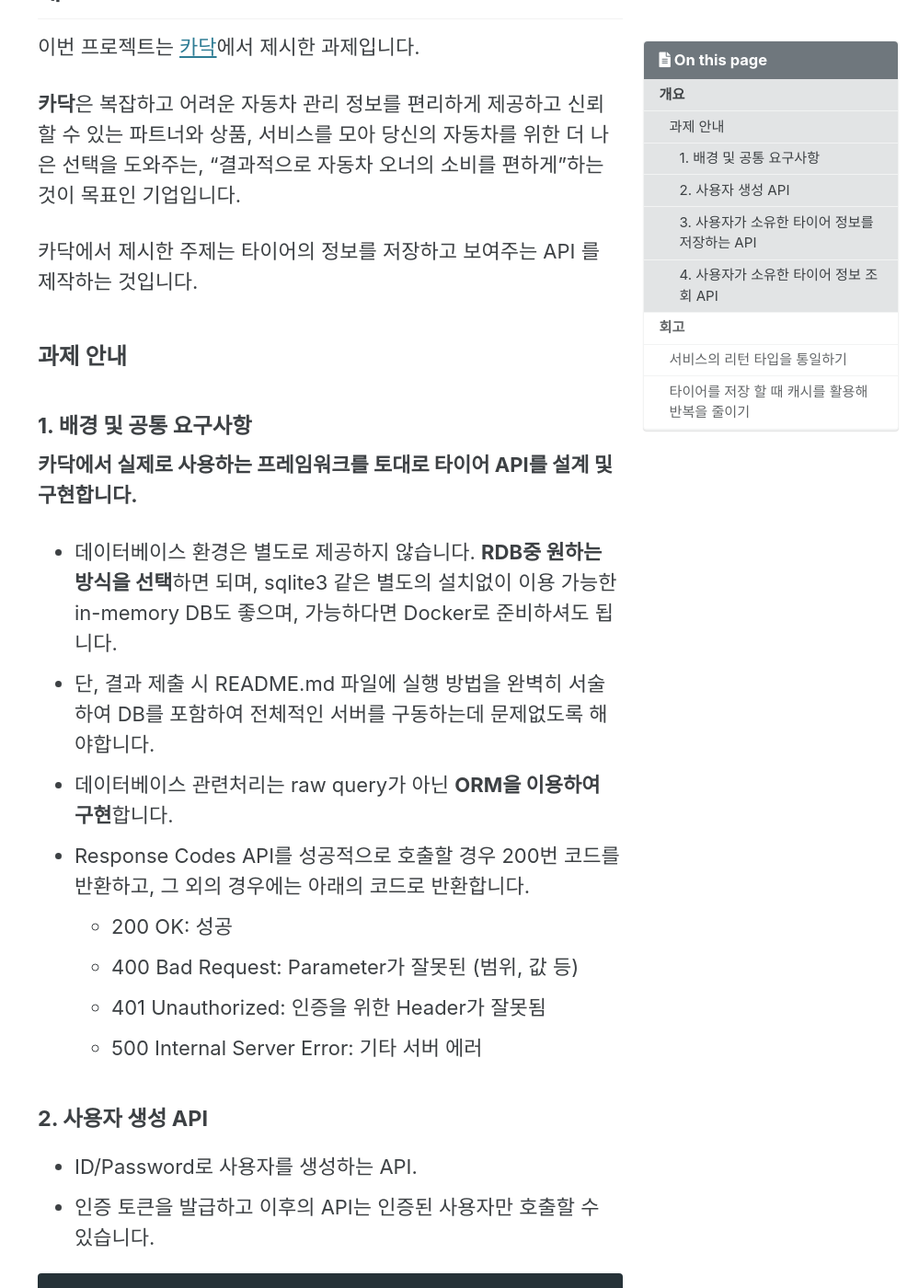
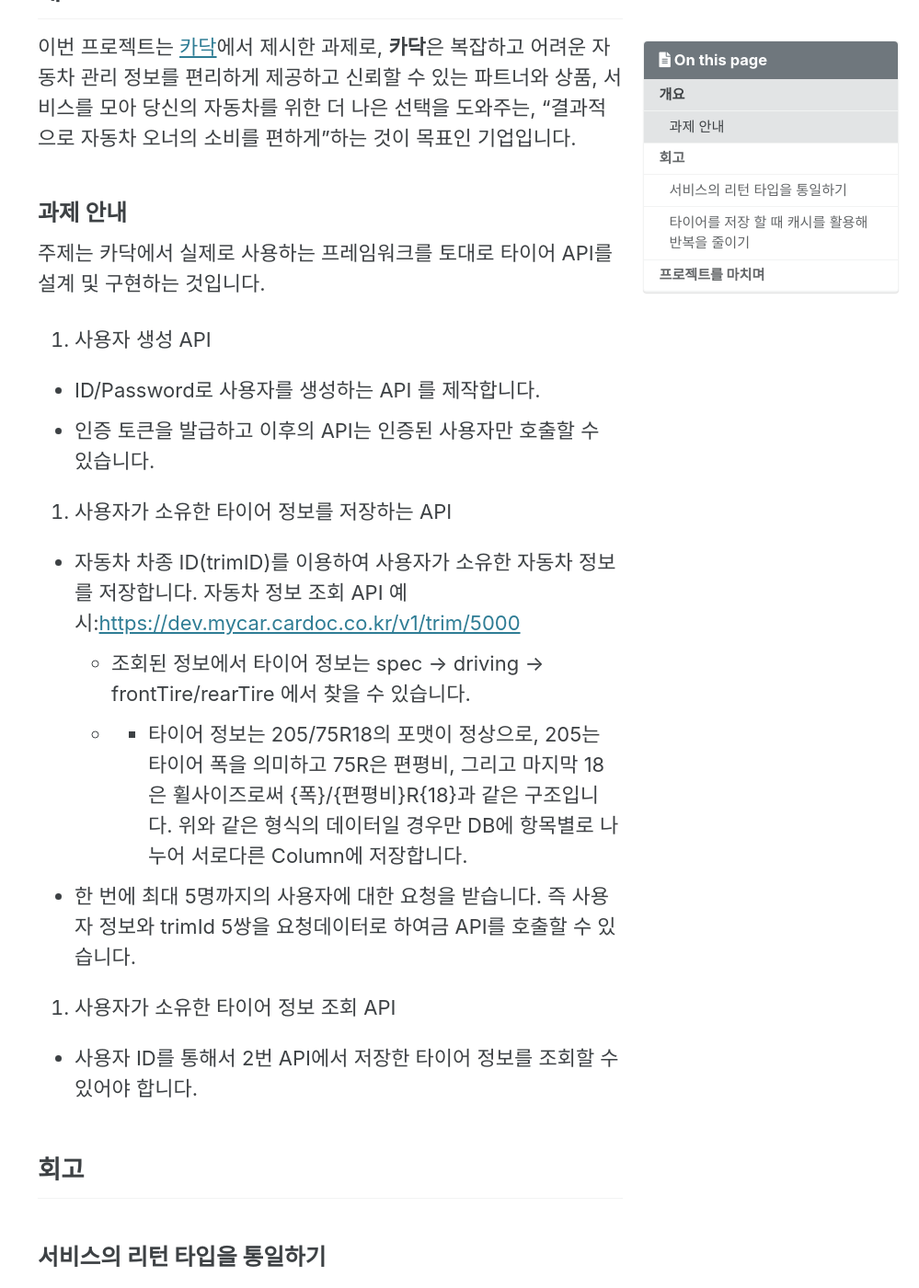
Before and after one commit to chinsanchung/chinsanchung.github.com, a Jekyll site: the page built from _posts/2021-11-29-preonboarding-seventh.md, in a window 1280 px wide and 1400 px high, scrolled down 343 px. Shown: the whole window at 92% size, without its empty margins (281-1280 px from the left). Built offline with Jekyll 4.4.1, drawn with Linux system fonts in a browser that asks for light colours; cached includes are drawn as plain includes; some of the changed text lies outside the part shown.

Commit message:
fix: 개요 수정, 과제 안내 항목의 형식 정리, 후기 작성
- 개요를 수정하고, 과제 안내 항목의 형식을 다른 프로젝트에 맞춰 정리하고 요약했습니다.
- 후기인 프로젝트를 마치며 항목을 작성했습니다.

````diff
--- a/_posts/2021-11-29-preonboarding-seventh.md
+++ b/_posts/2021-11-29-preonboarding-seventh.md
@@ -18,81 +18,29 @@ tags:
   - 카닥
 ---
 
-원티드와 위코드에서 지원하는 [원티드 프리온보딩 백엔드 코스](https://www.wanted.co.kr/events/pre_onboarding_course_4)의 일곱 번째 과제를 수행한 경험을 정리하고자 이 글을 작성했습니다. [Github repository 링크](https://github.com/chinsanchung/preonboarding_cardoc)에서 작성한 코드를 확인하실 수 있습니다.
+원티드와 위코드에서 지원하는 [원티드 프리온보딩 백엔드 코스](https://www.wanted.co.kr/events/pre_onboarding_course_4)의 일곱 번째 과제를 수행한 경험을 정리합니다. [Github Repository](https://github.com/chinsanchung/preonboarding_cardoc)에서 코드를 확인하실 수 있습니다.
 
 ## 개요
 
-이번 프로젝트는 [카닥](https://www.cardoc.co.kr/)에서 제시한 과제입니다.
-
-**카닥**은 복잡하고 어려운 자동차 관리 정보를 편리하게 제공하고 신뢰할 수 있는 파트너와 상품, 서비스를 모아 당신의 자동차를 위한 더 나은 선택을 도와주는, "결과적으로 자동차 오너의 소비를 편하게"하는 것이 목표인 기업입니다.
-
-카닥에서 제시한 주제는 타이어의 정보를 저장하고 보여주는 API 를 제작하는 것입니다.
+이번 프로젝트는 [카닥](https://www.cardoc.co.kr/)에서 제시한 과제로, **카닥**은 복잡하고 어려운 자동차 관리 정보를 편리하게 제공하고 신뢰할 수 있는 파트너와 상품, 서비스를 모아 당신의 자동차를 위한 더 나은 선택을 도와주는, "결과적으로 자동차 오너의 소비를 편하게"하는 것이 목표인 기업입니다.
 
 ### 과제 안내
 
-#### 1. 배경 및 공통 요구사항
+주제는 카닥에서 실제로 사용하는 프레임워크를 토대로 타이어 API를 설계 및 구현하는 것입니다.
 
-**카닥에서 실제로 사용하는 프레임워크를 토대로 타이어 API를 설계 및 구현합니다.**
+1. 사용자 생성 API
 
-- 데이터베이스 환경은 별도로 제공하지 않습니다.
-  **RDB중 원하는 방식을 선택**하면 되며, sqlite3 같은 별도의 설치없이 이용 가능한 in-memory DB도 좋으며, 가능하다면 Docker로 준비하셔도 됩니다.
-- 단, 결과 제출 시 README.md 파일에 실행 방법을 완벽히 서술하여 DB를 포함하여 전체적인 서버를 구동하는데 문제없도록 해야합니다.
-- 데이터베이스 관련처리는 raw query가 아닌 **ORM을 이용하여 구현**합니다.
-- Response Codes API를 성공적으로 호출할 경우 200번 코드를 반환하고, 그 외의 경우에는 아래의 코드로 반환합니다.
-  - 200 OK: 성공
-  - 400 Bad Request: Parameter가 잘못된 (범위, 값 등)
-  - 401 Unauthorized: 인증을 위한 Header가 잘못됨
-  - 500 Internal Server Error: 기타 서버 에러
-
-#### 2. 사용자 생성 API
-
-- ID/Password로 사용자를 생성하는 API.
+- ID/Password로 사용자를 생성하는 API 를 제작합니다.
 - 인증 토큰을 발급하고 이후의 API는 인증된 사용자만 호출할 수 있습니다.
 
-```jsx
-/* Request Body 예제 */
+2. 사용자가 소유한 타이어 정보를 저장하는 API
 
- { "id": "candycandy", "password": "ASdfdsf3232@" }
-```
-
-#### 3. 사용자가 소유한 타이어 정보를 저장하는 API
-
-- 자동차 차종 ID(trimID)를 이용하여 사용자가 소유한 자동차 정보를 저장한다.
+- 자동차 차종 ID(trimID)를 이용하여 사용자가 소유한 자동차 정보를 저장합니다. 자동차 정보 조회 API 예시:[https://dev.mycar.cardoc.co.kr/v1/trim/5000](https://dev.mycar.cardoc.co.kr/v1/trim/5000)
+  - 조회된 정보에서 타이어 정보는 spec → driving → frontTire/rearTire 에서 찾을 수 있습니다.
+  - - 타이어 정보는 205/75R18의 포맷이 정상으로, 205는 타이어 폭을 의미하고 75R은 편평비, 그리고 마지막 18은 휠사이즈로써 {폭}/{편평비}R{18}과 같은 구조입니다. 위와 같은 형식의 데이터일 경우만 DB에 항목별로 나누어 서로다른 Column에 저장합니다.
 - 한 번에 최대 5명까지의 사용자에 대한 요청을 받습니다. 즉 사용자 정보와 trimId 5쌍을 요청데이터로 하여금 API를 호출할 수 있습니다.
 
-```jsx
-/* Request Body 예제 */
-[
-  {
-    id: 'candycandy',
-    trimId: 5000,
-  },
-  {
-    id: 'mylovewolkswagen',
-    trimId: 9000,
-  },
-  {
-    id: 'bmwwow',
-    trimId: 11000,
-  },
-  {
-    id: 'dreamcar',
-    trimId: 15000,
-  },
-];
-```
-
-**상세구현 가이드**
-
-- 자동차 정보 조회 API의 사용은 아래와 같이 5000, 9000부분에 trimId를 넘겨서 조회할 수 있습니다.
-  - [https://dev.mycar.cardoc.co.kr/v1/trim/5000](https://dev.mycar.cardoc.co.kr/v1/trim/5000)
-  - [https://dev.mycar.cardoc.co.kr/v1/trim/9000](https://dev.mycar.cardoc.co.kr/v1/trim/9000)
-  - [https://dev.mycar.cardoc.co.kr/v1/trim/11000](https://dev.mycar.cardoc.co.kr/v1/trim/11000)
-  - [https://dev.mycar.cardoc.co.kr/v1/trim/15000](https://dev.mycar.cardoc.co.kr/v1/trim/15000)
-- 조회된 정보에서 타이어 정보는 spec → driving → frontTire/rearTire 에서 찾을 수 있습니다.
-- 타이어 정보는 205/75R18의 포맷이 정상이다. 205는 타이어 폭을 의미하고 75R은 편평비, 그리고 마지막 18은 휠사이즈로써 {폭}/{편평비}R{18}과 같은 구조입니다. 위와 같은 형식의 데이터일 경우만 DB에 항목별로 나누어 서로다른 Column에 저장합니다.
-
-#### 4. 사용자가 소유한 타이어 정보 조회 API
+3. 사용자가 소유한 타이어 정보 조회 API
 
 - 사용자 ID를 통해서 2번 API에서 저장한 타이어 정보를 조회할 수 있어야 합니다.
 
@@ -160,3 +108,7 @@ if (!checkTireEntity.ok) {
 }
 Object.assign(tireEntites, { [`${id}`]: checkTireEntity.data });
 ```
+
+## 프로젝트를 마치며
+
+이번 프로젝트는 그동안의 프로젝트와 달리 혼자서 작성해야 했습니다. 여러 명이서 할 때보다 오래 걸릴 것이라 생각했지만, 그동안 NestJs, SQL 과 TypeORM 을 다뤄왔던 경험으로 수월하게 코드를 작성할 수 있었습니다. 또한, 개인으로서는 처음으로 [업무 대시보드](https://github.com/chinsanchung/preonboarding-cardoc/projects/1)와 [이슈](https://github.com/chinsanchung/preonboarding-cardoc/issues?q=is%3Aissue+is%3Aclosed)를 작성하고, 기능별로 브랜치를 나눠 개발한 후 PR 을 올리는 방식으로 개발했습니다. 진도를 직접 확인할 수 있어 의욕이 오르는 한편, PR 을 이슈와 연결시킴으로써 각 기능별로 남긴 커밋 내역과 PR 메시지를 통해 어떤 의도로 작성한 코드인지를 확인할 수 있었습니다. 마지막 프로젝트를 끝마치면서 타입스크립트와 NestJs 에 익숙해지고, 협업을 위한 형상 관리를 하는 법을 배워 이전보다 더 성장했음을 느꼈습니다.
````
